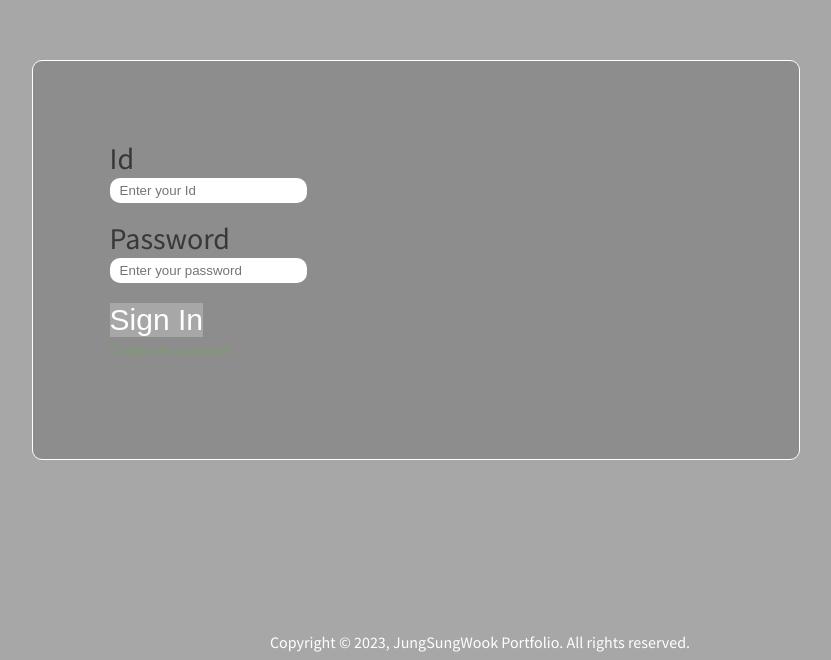
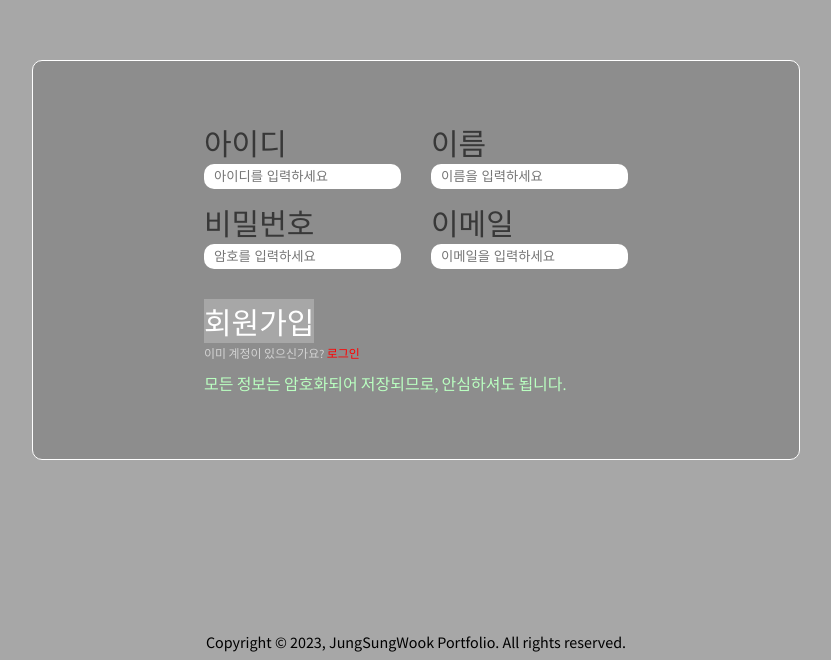
Before and after one commit to jungsungwook/jungsungwook-portfolio, a Next.js app: page /auth/signup in a window 1280 px wide. Shown: the part 140-800 px from the top of the page, without its empty margins (224-1055 px from the left). Built offline with nearby package versions, Linux system fonts and the light colour scheme.

Commit message:
fix: typescript eslint

```diff
--- a/next.config.js
+++ b/next.config.js
@@ -1,16 +1,16 @@
 /** @type {import('next').NextConfig} */
 const path = require('path'); // 1. path 선언
-const nextConfig = {
-    async redirects() {
-        return [{
-            source: '/',
-            destination: '/home',
-            permanent: true,
-        }, ]
-    },
-}
+// const nextConfig = {
+//     async redirects() {
+//         return [{
+//             source: '/h',
+//             destination: '/home',
+//             permanent: true,
+//         }, ]
+//     },
+// }
 
-module.exports = nextConfig
+// module.exports = nextConfig
 
 // const withSass = require('@zeit/next-sass');
 
@@ -22,6 +22,13 @@ module.exports = nextConfig
 // })
 
 module.exports = {
+    async redirects() {
+        return [{
+            source: '/',
+            destination: '/home',
+            permanent: true,
+        }, ]
+    },
     /* Add Your Scss File Folder Path Here */
     sassOptions: {
         includePaths: [path.join(__dirname, 'styles')],
--- a/src/pages/api/auth/signin.tsx
+++ b/src/pages/api/auth/signin.tsx
@@ -13,12 +13,12 @@ export default async function handler(
         try {
             const user = await db.get('SELECT * FROM user WHERE customId = ?', [customId]);
             if (!user) {
-                res.status(400).json({ message: 'Id does not exists' });
+                res.status(403).json({ message: 'Id does not exists' });
                 return;
             }
             const match = await bcrypt.compare(password, user.password);
             if (!match) {
-                res.status(400).json({ message: 'Password does not match' });
+                res.status(403).json({ message: 'Password does not match' });
                 return;
             }
             const token = jwt.sign({ customId: user.customId }, process.env.JWT_SECRET as string, { expiresIn: '1h' });
--- a/src/pages/auth/signup.tsx
+++ b/src/pages/auth/signup.tsx
@@ -2,6 +2,7 @@ import * as React from 'react';
 import Link from 'next/link';
 import axios, { Method } from 'axios';
 import Router from 'next/router';
+import { useEffect } from 'react';
 
 const SignUp = () => {
   const [state, setState] = React.useState({
@@ -10,34 +11,89 @@ const SignUp = () => {
     customId: "",
     name: "",
   });
+
+  const [stateCheck, setStateCheck] = React.useState({
+    emailCheck: false,
+    passwordCheck: true,
+    customIdCheck: true,
+    nameCheck: true,
+  });
+
+  useEffect(() => {
+    if (state.email == "") {
+      setStateCheck({
+        ...stateCheck,
+        emailCheck: false,
+      });
+      return;
+    }
+    const emailRegex = /^[A-Z0-9._%+-]+@[A-Z0-9.-]+\.[A-Z]{2,}$/i;
+    if (state.email && !emailRegex.test(state.email)) {
+      const emailInput = document.getElementById('email');
+      if (emailInput) {
+        emailInput.style.border = '1px solid red';
+        setStateCheck({
+          ...stateCheck,
+          emailCheck: false,
+        });
+      }
+    }
+    else {
+      const emailInput = document.getElementById('email');
+      if (emailInput) {
+        emailInput.style.border = '1px solid #d3d3d3';
+        setStateCheck({
+          ...stateCheck,
+          emailCheck: true,
+        });
+      }
+    }
+  }, [state.email]);
+
   const handleSubmit = async (event: React.FormEvent<HTMLFormElement>) => {
     event.preventDefault();
+    //stateCheck 모두 확인
+    if (!stateCheck.emailCheck || !stateCheck.passwordCheck || !stateCheck.customIdCheck || !stateCheck.nameCheck) {
+      alert('이메일을 확인해주세요.');
+      return;
+    }
+
     const data = new FormData(event.currentTarget);
+    const customId = data.get('customId');
+    const name = data.get('name');
+    const email = data.get('email');
+    const password = data.get('password');
+    if (!customId || !name || !email || !password) {
+      alert('모든 정보를 입력해주세요.');
+      return;
+    }
 
+    try {
       const res = await axios({
         method: 'post' as Method,
         url: `/api/auth/signup`,
         data: {
-        customId: data.get('customId'),
-        name: data.get('userName'),
-        email: data.get('email'),
-        password: data.get('password'),
+          customId: customId,
+          name: name,
+          email: email,
+          password: password,
         },
       });
       const result = res.data;
-    if (result.statusCode != 200 || result.statusCode != '200') {
-      if (result.contents == 'Id already exists') {
-        alert('이미 존재하는 아이디입니다.');
-      } else if (result.contents == 'Email already exists') {
-        alert('이미 존재하는 이메일입니다.');
-      } else {
-        alert(result.contents);
-      }
-      return;
-    }
       alert('회원가입이 완료되었습니다.');
 
       Router.push('/auth/signin');
+    } catch (e: any) {
+      if(e.response.data.message == 'Id already exists') {
+        alert('이미 존재하는 아이디입니다.');
+      }
+      else if(e.response.data.message == 'Email already exists') {
+        alert('이미 존재하는 이메일입니다.');
+      }
+      else {
+        alert('알 수 없는 에러. '+ e.response.data.message);
+      }
+    }
   };
 
   const handleChange = (event: any) => {
@@ -59,21 +115,30 @@ const SignUp = () => {
       backgroundColor: '#a7a7a7',
     }}>
       <div className="formCenter">
-        <form className="formFields" onSubmit={handleSubmit}
-        >
+        <form onSubmit={handleSubmit}>
+          <div className="formFields">
+            <div className="leftFields" style={{
+              display: 'flex',
+              flexDirection: 'column',
+              justifyContent: 'center',
+              alignItems: 'center',
+              width: '100%',
+              height: '100%',
+              rowGap: '20px',
+            }}>
               <div className="formField">
                 <label className="formFieldLabel" htmlFor="customId"
                   style={{
                     fontSize: '30px',
                   }}
                 >
-              Id
+                  아이디
                 </label>
                 <input
                   type="customId"
                   id="customId"
                   className="formFieldInput"
-              placeholder="Enter your Id"
+                  placeholder="아이디를 입력하세요"
                   name="customId"
                   value={state.customId}
                   onChange={handleChange}
@@ -86,19 +151,67 @@ const SignUp = () => {
                     fontSize: '30px',
                   }}
                 >
-              Password
+                  비밀번호
                 </label>
                 <input
                   type="password"
                   id="password"
                   className="formFieldInput"
-              placeholder="Enter your password"
+                  placeholder="암호를 입력하세요"
                   name="password"
                   value={state.password}
                   onChange={handleChange}
                 />
               </div>
+            </div>
+            <div className="rightFields" style={{
+              display: 'flex',
+              flexDirection: 'column',
+              justifyContent: 'center',
+              alignItems: 'center',
+              width: '100%',
+              height: '100%',
+              rowGap: '20px',
+            }}>
+              <div className="formField">
+                <label className="formFieldLabel" htmlFor="name"
+                  style={{
+                    fontSize: '30px',
+                  }}
+                >
+                  이름
+                </label>
+                <input
+                  type="name"
+                  id="name"
+                  className="formFieldInput"
+                  placeholder="이름을 입력하세요"
+                  name="name"
+                  value={state.name}
+                  onChange={handleChange}
+                />
+              </div>
 
+              <div className="formField">
+                <label className="formFieldLabel" htmlFor="email"
+                  style={{
+                    fontSize: '30px',
+                  }}
+                >
+                  이메일
+                </label>
+                <input
+                  type="email"
+                  id="email"
+                  className="formFieldInput"
+                  placeholder="이메일을 입력하세요"
+                  name="email"
+                  value={state.email}
+                  onChange={handleChange}
+                />
+              </div>
+            </div>
+          </div>
           <div className="formField">
             <button className="formFieldButton"
               style={{
@@ -108,11 +221,17 @@ const SignUp = () => {
                 border: 'none',
                 cursor: 'pointer',
               }}
-            >Sign In</button>{" "}
-            <Link href="/" className="formFieldLink">
-              Create an account
+            >회원가입</button>{" "}
+            <Link href="/auth/signin" className="formFieldLink" style={{
+              color: '#d3d3d3',
+            }}>
+              이미 계정이 있으신가요? <a className="formFieldLink" style={{
+                color: 'red',
+              }}>로그인</a>
             </Link>
           </div>
+          <br />
+          <a style={{ color: '#baffc0' }}>모든 정보는 암호화되어 저장되므로, 안심하셔도 됩니다.</a>
         </form>
       </div>
     </div>
--- a/src/pages/page/careerPage.tsx
+++ b/src/pages/page/careerPage.tsx
@@ -30,7 +30,7 @@ const CareerPage = (props: Props) => {
             </div>
             <div className="timeline-description">
                 <span className="td-title">- 정보처리기능사 및 OCJP 취득</span>
-                <span className="td-description" dd></span>
+                <span className="td-description" ></span>
             </div>
             <div className="timeline-description">
                 <span className="td-title">- 방산고등학교 졸업</span>
@@ -216,7 +216,7 @@ const CareerPage = (props: Props) => {
     // 화면 사이즈가 바뀌었을 때
     useEffect(() => {
         window.addEventListener('resize', () => {
-            const chronoCard = document.querySelector('.chrono-card');
+            const chronoCard = document.querySelector('.chrono-card') as HTMLElement;
             if (chronoCard) {
                 chronoCard.style.height = `${window.innerHeight * 0.5}px`;
                 chronoCard.style.width = `${window.innerWidth * 0.5}px`;
--- a/src/pages/page/portfolioPage.tsx
+++ b/src/pages/page/portfolioPage.tsx
@@ -2,10 +2,8 @@ import { Swiper, SwiperSlide } from "swiper/react";
 import 'swiper/css';
 import "swiper/css/pagination";
 import { Mousewheel, Pagination } from "swiper";
-class Props {
-    currentPage: number
-}
-const PortfolioPage = (props: Props) => {
+
+const PortfolioPage = () => {
     const pageNumber = 2;
     return (
         <div className="swiper-slide">
--- a/src/styles/globals.scss
+++ b/src/styles/globals.scss
@@ -19,11 +19,11 @@
     position: fixed;
     z-index: 100;
     bottom: 0;
-    width: 110%;
+    width: 100%;
     align-items: center;
     justify-content: center;
     text-align: center;
-    color: var(--color-fff);
+    color : #000;
     padding-bottom: 10px;
 }
 
@@ -813,13 +813,13 @@ a {
 
 .formFields {
     display: flex;
-    flex-direction: column;
+    flex-direction: row;
     align-items: flex-start;
     justify-content: center;
-    width: 80%;
-    margin-bottom: 20px;
+    margin-bottom: 30px;
     // 위 아래 간격
     row-gap: 20px;
+    column-gap: 30px;
 }
 
 .formField {
@@ -838,3 +838,12 @@ a {
     background-color: #fff;
     padding: 0 10px;
 }
+
+.formField input:focus {
+    outline: none;
+}
+
+.formField a {
+    color: #fff;
+    font-size: 12px;
+}
```
Also changed, not shown: src/components/main-frame.tsx (+9 -7 lines), src/components/paint-frame.tsx (+33 -28 lines), src/pages/auth/signin.tsx (+134 -19 lines), src/pages/home/index.tsx (+2 -15 lines), src/pages/page/indexPage.tsx (+10 -10 lines), src/pages/page/submitPage.tsx (+3 -5 lines), 2 other files (tests, documents, lock files or other folders). Lines whose indentation alone changed are shown as unchanged.
